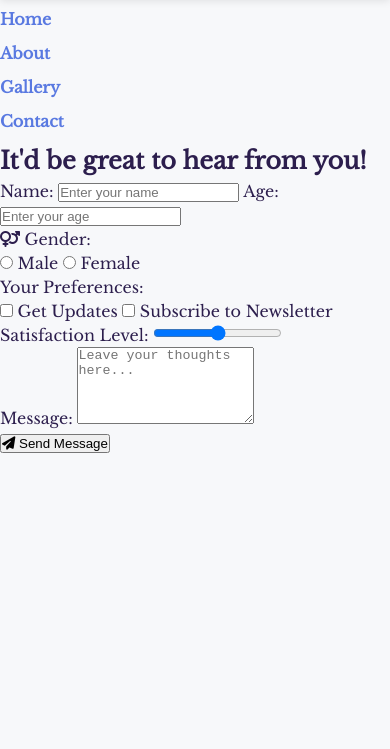
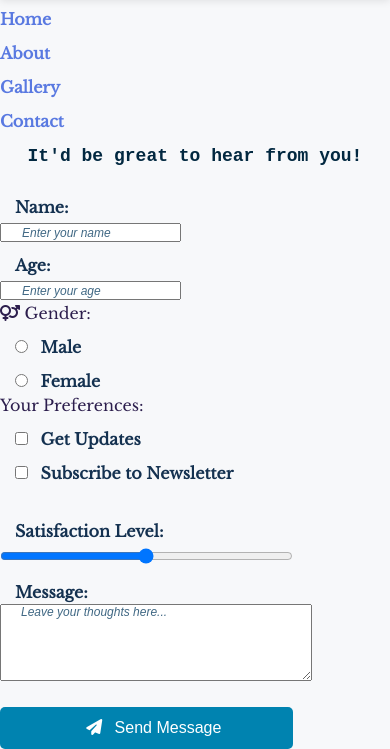
Before and after one commit to dag-d/What-I-love, a plain HTML site: page contact.html in a window 390 px wide. Shown: the part 101-850 px from the top of the page. Drawn offline with nearby package versions, Linux system fonts and the light colour scheme.

Commit message:
css of contact page

```diff
--- a/style.css/contact.css
+++ b/style.css/contact.css
@@ -37,6 +37,72 @@ nav a {
 nav a:hover {
   color: #023c5d;
 }
+.contact-section h2 {
+  text-align: center;
+  margin-bottom: 25px;
+  font-size: 27px;
+  color:#022840;
+  font-family: monospace;
+}
+form label {
+  display: block;
+  margin-top: 10px;
+  font-weight: bold;
+  color: #143150;
+  padding-left: 15px;
+}
+input[type="text"]
+input[type="number"]
+textarea {
+  width: 100%;
+  padding-left:10px ;
+  margin-top: 5px;
+  border: 3px solid;
+  border-radius: 5px;
+
+}
+input[type="radio"],
+input[type="checkbox"] {
+  margin-right: 8px;
+  padding-left: 13px;
+}
+
+input[type="range"] {
+  width: 75%;
+  margin-top: 5px;
+}
+#message {
+  width:80%;
+  padding-right: 10px;
+}
+button[type="submit"] {
+  background: #0083b0;
+  color: #fff;
+  padding: 12px 20px;
+  border: none;
+  border-radius: 5px;
+  margin-top: 20px;
+  font-size: 16px;
+  cursor: pointer;
+  transition: background 0.3s ease;
+}
+
+button[type="submit"]:hover {
+  background: #00b4db;
+  cursor: pointer;
+}
+
+button i {
+  margin-right: 8px;
+  padding-left:15px;
+}
+::placeholder {
+  font-family: sans-serif;
+  font-style: italic;
+  color: #406884;
+  font-size: 12px;
+  padding-left: 20px;
+}
 
 /* 📱 Responsive Media Query */
 @media screen and (max-width: 600px) {
@@ -49,16 +115,12 @@ nav a:hover {
     margin: 10px 0;
   }
 
-  .intro h2 {
-    font-size: 1.5rem;
-  }
+.contact-section h2 {
+  font-size: 18px;
+}
 
-  blockquote {
-    padding: 15px;
-    font-size: 1rem;
-  }
+button[type="submit"] {
+  width: 75%;
+}
 
-  .featured img {
-    border-radius: 6px;
-  }
 }
```
